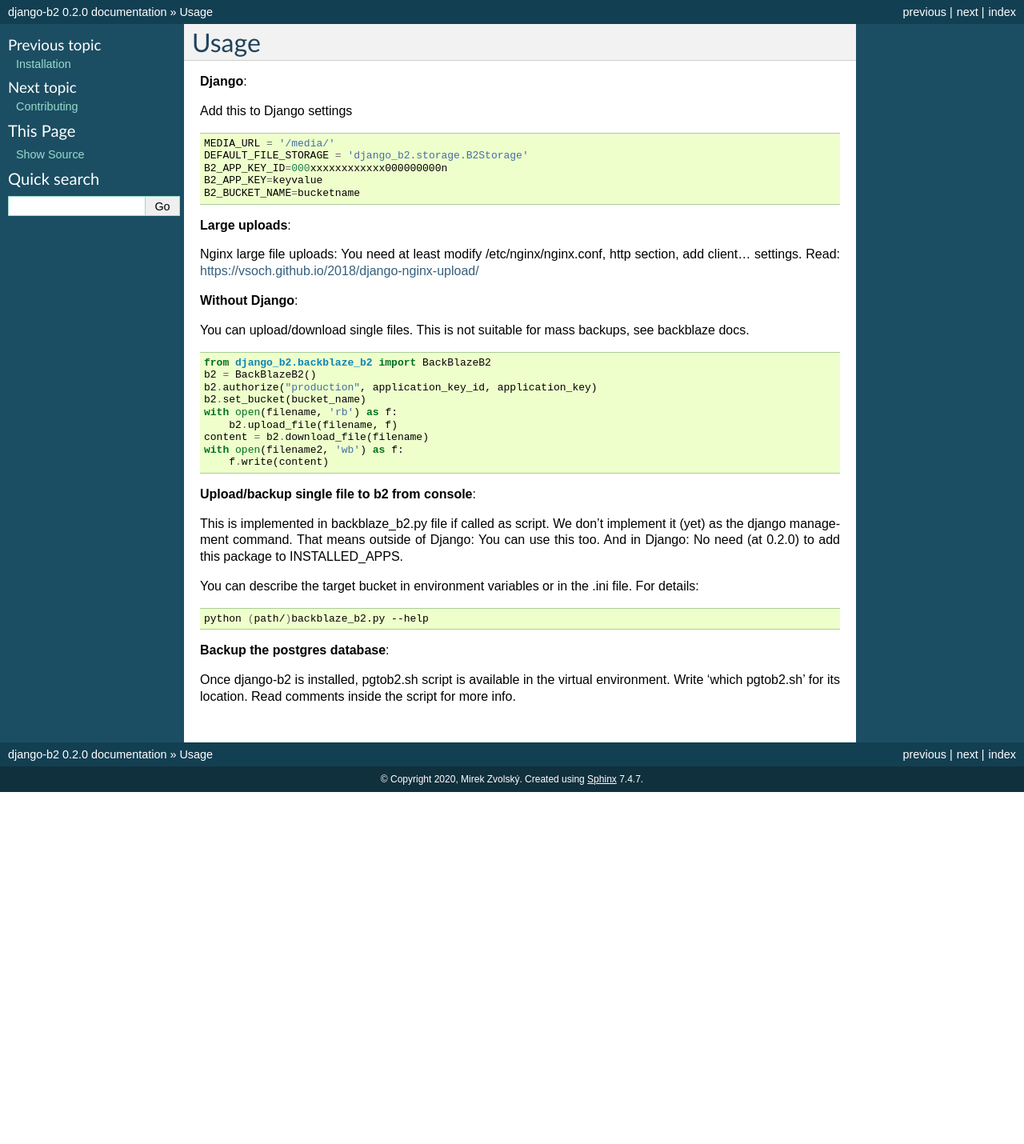
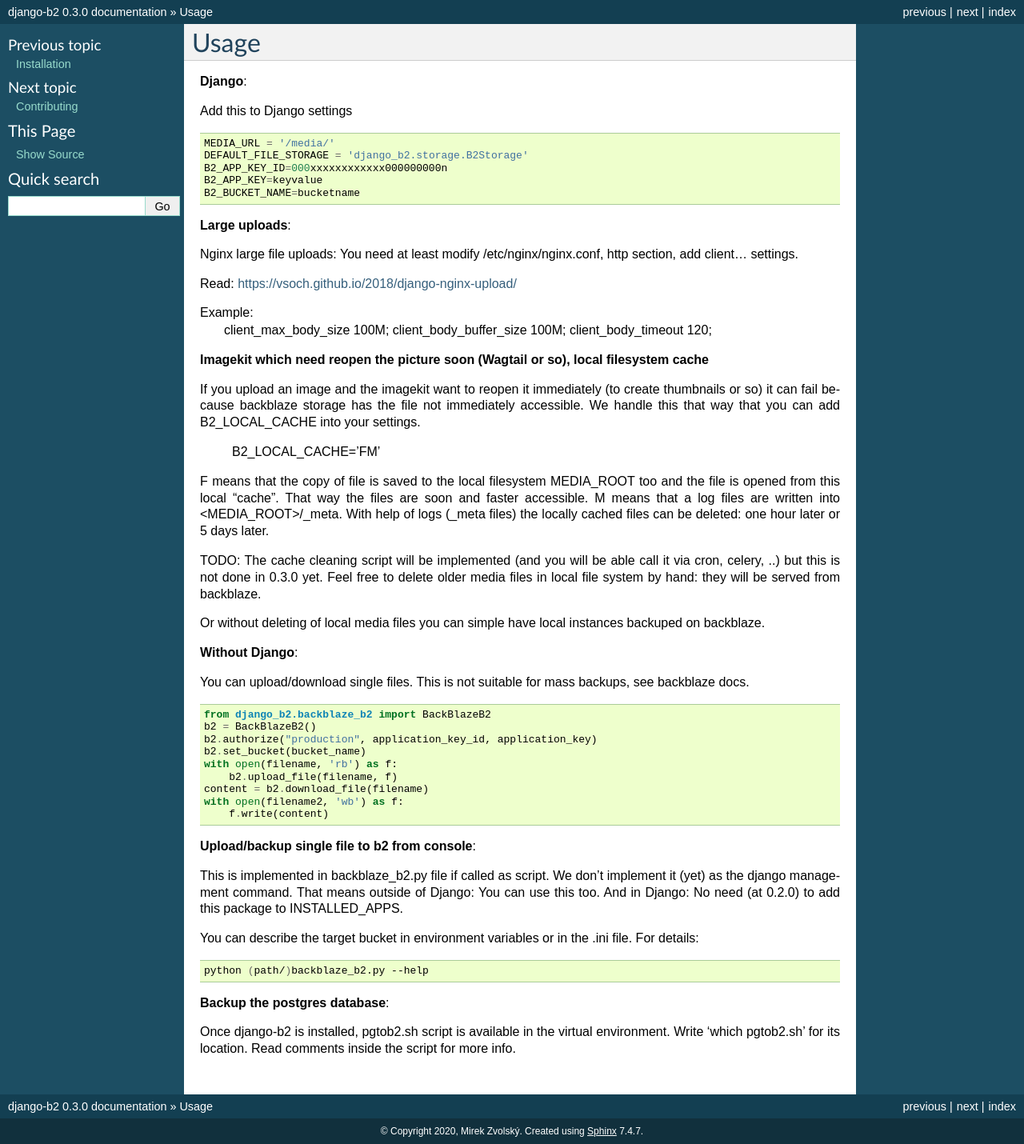
Before and after one commit to pyutil/django-b2, a Sphinx documentation site: the page built from docs/usage.rst, in a window 1280 px wide. Shown: the whole page at 80% size. Built offline with Sphinx 7.4.7, drawn with Linux system fonts in a browser that asks for light colours; before the commit the page ends 990 px from its top, so only the background shows below that.

Commit message:
B2_LOCAL_CACHE to have a local copy (and support Wagtail,..)

```diff
--- a/HISTORY.rst
+++ b/HISTORY.rst
@@ -2,6 +2,12 @@
 
 History
 -------
+
+0.3.0 (2020-02-08)
+++++++++++++++++++
+
+* B2_LOCAL_CACHE setting to make a local copy of files. So you can have local instances backuped on backblaze.
+* B2_LOCAL_CACHE prevents failures if the django application want immediately reopen the file (imagekits creating thumbnails, Wagtail is an example)
 
 0.2.0 (2020-01-31)
 ++++++++++++++++++
--- a/django_b2/_version.py
+++ b/django_b2/_version.py
@@ -1 +1 @@
-__version__ = "0.2.0"
+__version__ = "0.3.0"
--- a/docs/usage.rst
+++ b/docs/usage.rst
@@ -19,8 +19,32 @@
 
 Nginx large file uploads:
 You need at least modify /etc/nginx/nginx.conf, http section, add client... settings.
+
 Read: https://vsoch.github.io/2018/django-nginx-upload/
 
+Example:
+    client_max_body_size 100M;
+    client_body_buffer_size 100M;
+    client_body_timeout 120;
+
+**Imagekit which need reopen the picture soon (Wagtail or so), local filesystem cache**
+
+If you upload an image and the imagekit want to reopen it immediately (to create thumbnails or so) it can fail
+because backblaze storage has the file not immediately accessible.
+We handle this that way that you can add B2_LOCAL_CACHE into your settings.
+
+    B2_LOCAL_CACHE='FM'
+
+F means that the copy of file is saved to the local filesystem MEDIA_ROOT too and the file is opened from this local "cache".
+That way the files are soon and faster accessible.
+M means that a log files are written into <MEDIA_ROOT>/_meta.
+With help of logs (_meta files) the locally cached files can be deleted: one hour later or 5 days later.
+
+TODO: The cache cleaning script will be implemented (and you will be able call it via cron, celery, ..)
+but this is not done in 0.3.0 yet.
+Feel free to delete older media files in local file system by hand: they will be served from backblaze.
+
+Or without deleting of local media files you can simple have local instances backuped on backblaze.
 
 **Without Django**:
 
```
Also changed, not shown: README.md (+24 -0 lines), 2 other files.
